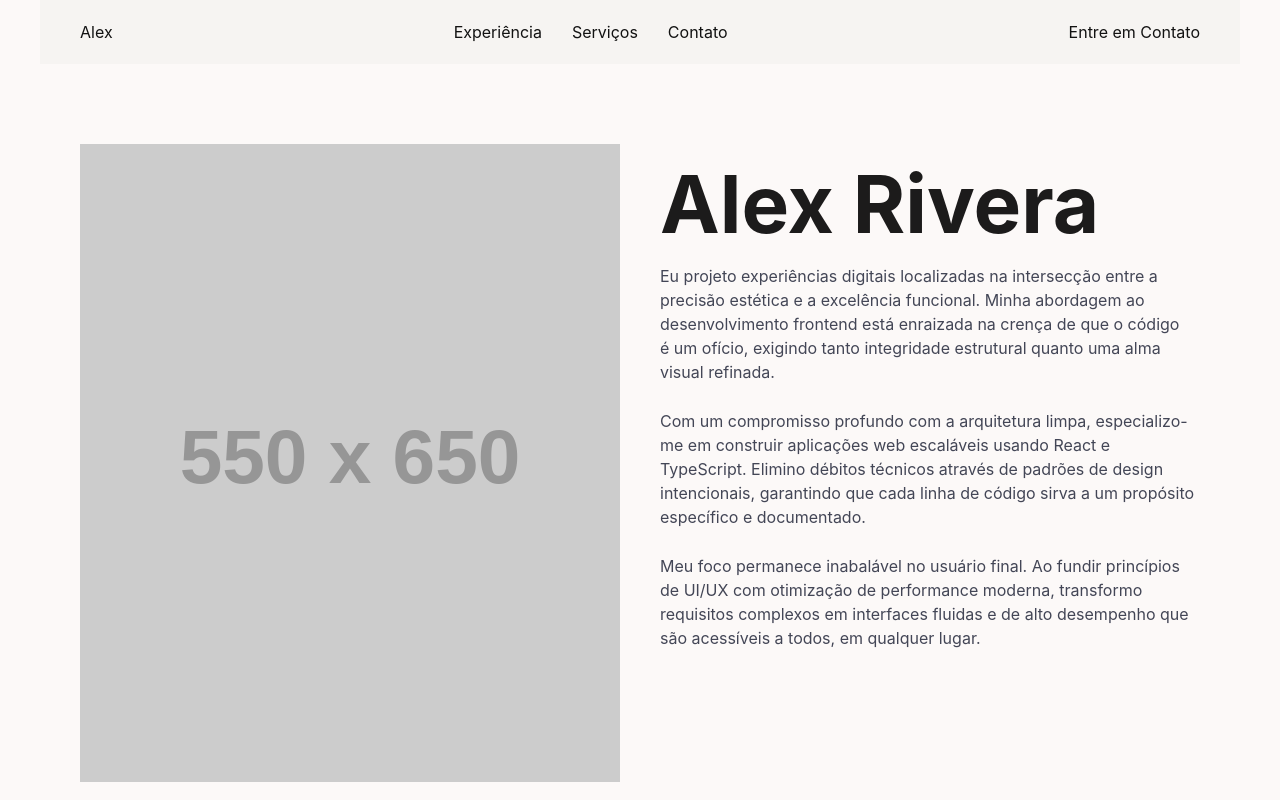
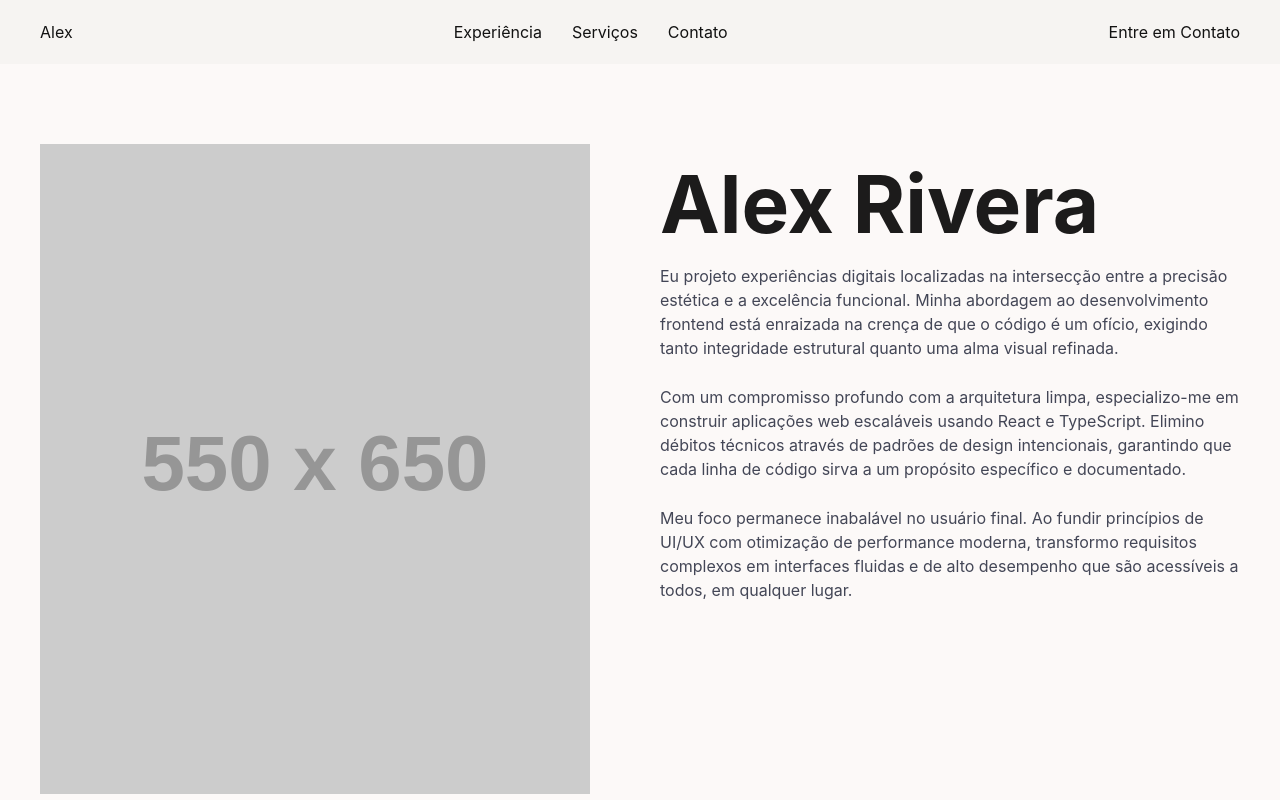
Before and after one commit to vinicius73/squad-personal-cv, a website built with Vite: page index.html in a window 1280 px wide. Shown: the top 800 px of the page. Built offline with nearby package versions, Linux system fonts and the light colour scheme; placeholder pictures from the web are drawn by us.

Commit message:
refactor: refactor code

```diff
--- a/index.html
+++ b/index.html
@@ -1,13 +1,11 @@
 <!doctype html>
 <html lang="en">
+
 <head>
   <meta charset="UTF-8" />
   <link rel="icon" type="image/svg+xml" href="/favicon.svg" />
   <meta name="viewport" content="width=device-width, initial-scale=1.0" />
-    <link
-      rel="stylesheet"
-      href="https://cdn.jsdelivr.net/npm/bootstrap-icons@1.13.1/font/bootstrap-icons.min.css"
-    />
+  <link rel="stylesheet" href="https://cdn.jsdelivr.net/npm/bootstrap-icons@1.13.1/font/bootstrap-icons.min.css" />
   <link rel="stylesheet" href="src/reset.css" />
   <link rel="stylesheet" href="src/style.css" />
 
@@ -16,8 +14,8 @@
 
 <body>
   <main id="main">
-      <div id="page">
     <nav class="page-menu">
+      <div class="container">
         <p class="page-menu__headline">
           <a href="/"> Alex </a>
         </p>
@@ -39,9 +37,11 @@
         <p class="page-menu__cta">
           <a href=""> Entre em Contato </a>
         </p>
+      </div>
     </nav>
 
     <header class="page-header">
+      <div class="container">
         <div class="page-header__left-column">
           <div>
             <img src="https://placehold.co/550x650" alt="" />
@@ -94,9 +94,11 @@
             desempenho que são acessíveis a todos, em qualquer lugar.
           </p>
         </div>
+      </div>
     </header>
 
     <section class="section-services">
+      <div class="container">
         <h2 class="section-services__title">Serviços</h2>
       <div class="section-services__inner">
         <div class="section-services__block">
@@ -133,9 +135,11 @@
           </p>
         </div>
       </div>
+      </div>
     </section>
 
     <section class="section-experience">
+      <div class="container">
         <h2 class="section-experience__title">Experiência</h2>
 
       <dl>
@@ -175,9 +179,11 @@
           </p>
         </dd>
       </dl>
+      </div>
     </section>
 
     <section class="contact-hero">
+      <div class="container">
         <h2>Disponível para projetos</h2>
       <h3>Entre em Contato</h3>
       <a href="mailto:hello@alexrivera.com">hello@alexrivera.com</a>
@@ -193,8 +199,8 @@
           <p>Remoto / Presencial</p>
         </fieldset>
       </div>
+      </div>
     </section>
-      </div>
 
     <footer class="page-footer">
       <div class="page-footer__inner">
@@ -208,4 +214,5 @@
     </footer>
   </main>
 </body>
+
 </html>
--- a/src/style.css
+++ b/src/style.css
@@ -6,7 +6,14 @@ html {
   font-size: 16px;
 }
 
-body, html, h1, h2, h3, h4, h5, h6 {
+body,
+html,
+h1,
+h2,
+h3,
+h4,
+h5,
+h6 {
   font-family: Inter, sans-serif;
 }
 
@@ -16,7 +23,12 @@ body {
   background-color: #fcf9f8;
 }
 
-h1, h2, h3, h4, h5, h6 {
+h1,
+h2,
+h3,
+h4,
+h5,
+h6 {
   color: #1c1b1b;
 }
 
@@ -34,7 +46,8 @@ a {
   color: #121212;
 }
 
-a:active, a:hover {
+a:active,
+a:hover {
   color: var(--accent-color);
 }
 
@@ -42,28 +55,27 @@ a:active, a:hover {
   min-height: 100vh;
 }
 
-#page {
+.container {
   max-width: 1200px;
   margin: 0 auto;
 }
 
 /* MENU */
 .page-menu {
+  background-color: #f6f3f2cc;
+  padding: 20px 40px;
+}
+
+.page-menu .container {
   display: flex;
   flex-direction: row;
   justify-content: space-between;
   align-items: center;
-  padding: 20px 40px;
-}
-
-.page-menu {
-  background-color: #f6f3f2cc;
 }
 
 .page-menu__nav {
   display: flex;
   flex-direction: row;
-
 }
 
 .page-menu__nav li {
@@ -72,10 +84,13 @@ a:active, a:hover {
 
 /* HEADER */
 .page-header {
+  padding: 80px 40px;
+}
+
+.page-header .container {
   display: flex;
   flex-direction: row;
   flex-wrap: wrap;
-  padding: 80px 40px;
   gap: 40px;
 }
 
@@ -91,7 +106,8 @@ a:active, a:hover {
   padding-bottom: 3rem;
   background: #f6f3f2;
 }
-.section-services i.bi, .section-services .section-services__title {
+.section-services i.bi,
+.section-services .section-services__title {
   color: var(--accent-color);
 }
 
@@ -122,6 +138,10 @@ a:active, a:hover {
 }
 
 /* section-experience */
+
+.section-experience {
+  padding: 2rem 0;
+}
 
 .section-experience .section-experience__title {
   color: var(--accent-color);
@@ -164,7 +184,9 @@ a:active, a:hover {
   gap: 0.5rem;
 }
 
-.contact-hero, .contact-hero h2, .contact-hero h3 {
+.contact-hero,
+.contact-hero h2,
+.contact-hero h3 {
   color: #fff;
 }
 
@@ -175,7 +197,6 @@ a:active, a:hover {
 
 .contact-hero h3 {
   font-size: 4rem;
-
 }
 
 .contact-hero a {
@@ -225,7 +246,6 @@ a:active, a:hover {
   text-transform: uppercase;
 }
 
-
 @media screen and (min-width: 420px) {
   .page-header__left-column,
   .page-header__right-column {
```
Lines whose indentation alone changed are shown as unchanged.
